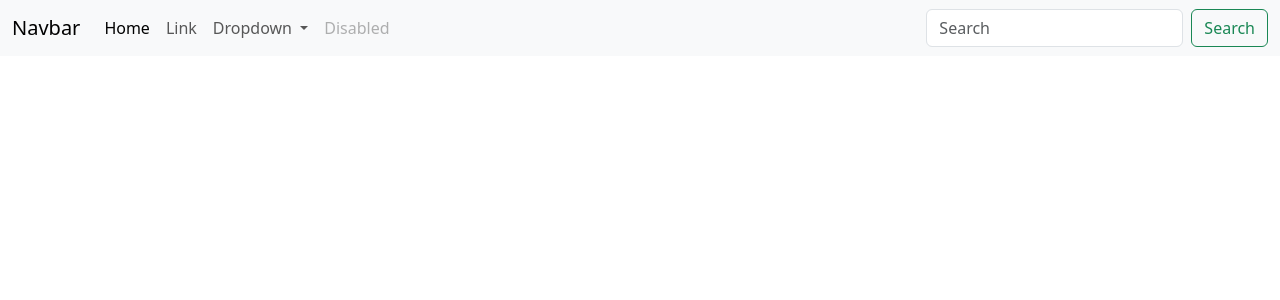
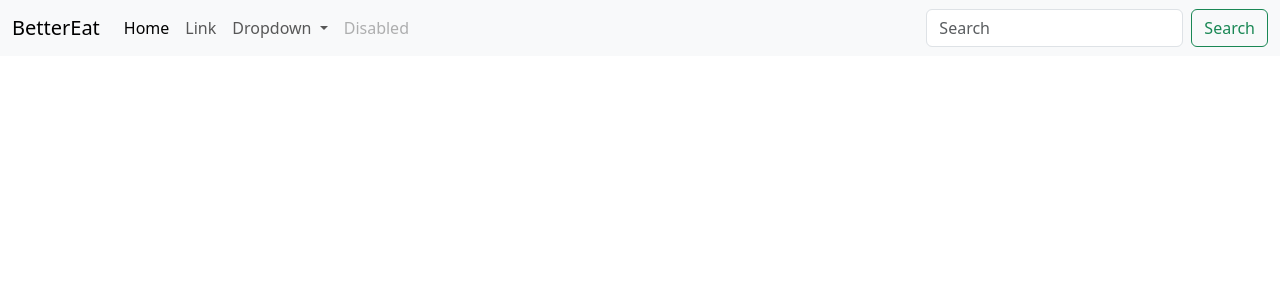
Before and after one commit to yash206/Restaurant-Reservation, a Django app: page / in a window 1280 px wide. Shown: the top 300 px of the page. Run offline with Django 3.2, Linux system fonts and the light colour scheme.

Commit message:
Changing index file

```diff
--- a/BetterEat/reservation/templates/index.html
+++ b/BetterEat/reservation/templates/index.html
@@ -17,7 +17,7 @@
     <div>
       <nav class="navbar navbar-expand-lg bg-body-tertiary">
         <div class="container-fluid">
-          <a class="navbar-brand" href="#">Navbar</a>
+          <a class="navbar-brand" href="#">BetterEat</a>
           <button
             class="navbar-toggler"
             type="button"
```
